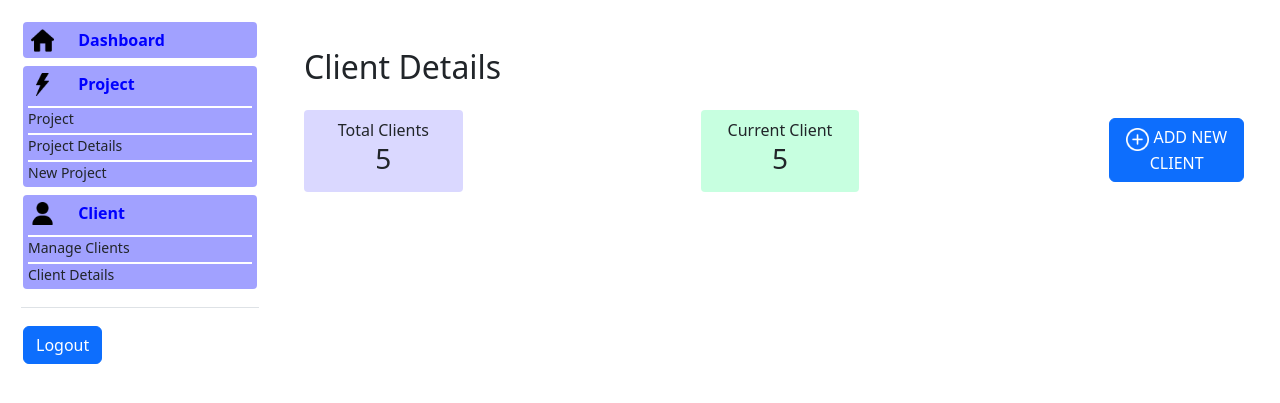
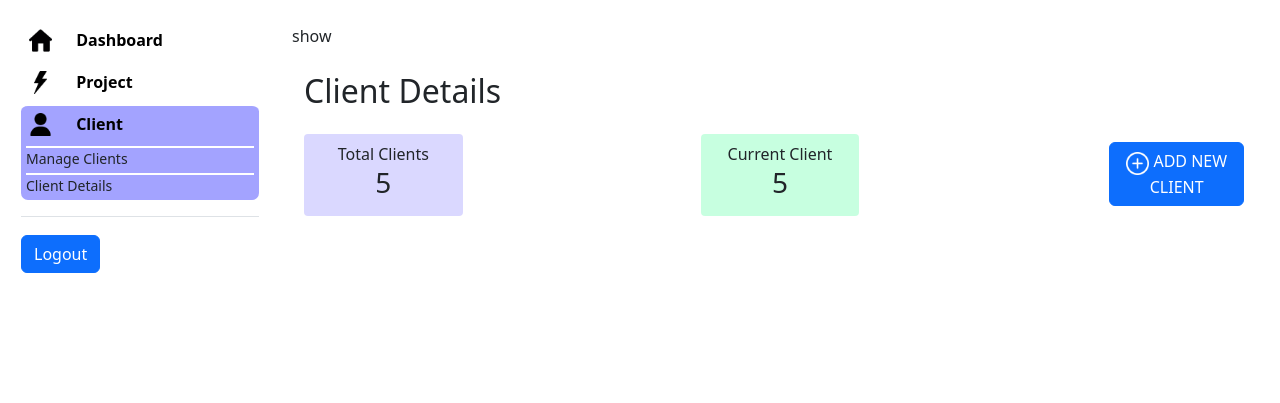
Before and after one commit to IndrajeetNinjaCoder/client_dashboard, a Django app: page /client/ in a window 1280 px wide. Shown: the top 403 px of the page. Run offline with Django 4.2, Linux system fonts and the light colour scheme; data comes from the database, SQL or seed files in the repository; both versions use the stored data as it was after the commit; some libraries are stand-ins or nearby versions.

Commit message:
some improvement

```diff
--- a/templates/base.html
+++ b/templates/base.html
@@ -75,16 +75,25 @@
             -webkit-overflow-scrolling: touch;
         }
 
-        .mb-1 {
-            background: #3c3cff7a;
-            /* color: blue; */
-            border: 2px solid white;
-            border-radius: 6px;
+        .mb-1{
+            border-radius: 7px;
+        }
+
+        .mb-1 a{
+            text-decoration: none;
+        }
+        .mb-1 a button.btn{
+            color: black;
+            text-decoration: none;
         }
 
         button.btn-toggle {
             color: blue;
             font-weight: bold;
+        }
+
+        .show ul li a{
+            color: blue;
         }
 
         li {
@@ -119,20 +128,20 @@
             </a> {% endcomment %}
             <ul class="list-unstyled ps-0">
 
-                <li class="mb-1">
+                <li class="mb-1 dashboard">
                     <img class="icon mx-2" src="/static/img/home.png" alt="My image">
                     <a href="/dashboard">
                         <button class="btn btn-toggle d-inline-flex align-items-center rounded border-0 collapsed"
                         data-bs-toggle="collapse" data-bs-target="#home-collapse" aria-expanded="false">Dashboard</button>
                     </a>
-                    <div class="collapse show" id="home-collapse">
+
                 </li>
 
-                <li class="mb-1">
+                <li class="mb-1 project">
                     <img class="icon mx-2" src="/static/img/thunder.png" alt="My image">
                     <a href="/project"><button class="btn btn-toggle d-inline-flex align-items-center rounded border-0 collapsed"
                         data-bs-toggle="collapse" data-bs-target="#home-collapse" aria-expanded="false">Project</button></a>
-                    <div class="collapse show" id="home-collapse">
+                    <div class="collapse {% block project %}{% endblock project %}" id="home-collapse">
                         <ul class="btn-toggle-nav list-unstyled fw-normal pb-1 small">
                             <li><a href="#" class="link-dark d-inline-flex text-decoration-none rounded">Project</a>
                             </li>
@@ -147,11 +156,11 @@
                 </li>
 
 
-                <li class="mb-1">
+                <li class="mb-1 client">
                     <img class="icon mx-2" src="/static/img/client.png" alt="My image">
                     <a href="/client"><button class="btn btn-toggle d-inline-flex align-items-center rounded border-0 collapsed"
                         data-bs-toggle="collapse" data-bs-target="#home-collapse" aria-expanded="false">Client</button></a>
-                    <div class="collapse show" id="home-collapse">
+                    <div class="collapse {% block client %}{% endblock client %}" id="home-collapse">
                         <ul class="btn-toggle-nav list-unstyled fw-normal pb-1 small">
                             <li><a href="#" class="link-dark d-inline-flex text-decoration-none rounded">Manage Clients</a>
                             </li>
--- a/templates/client/client.html
+++ b/templates/client/client.html
@@ -28,12 +28,17 @@
 
   }
 
+  .client{
+    background: #a3a3ff;
+  }
+
 </style>
 
 {% endblock css %}
 {% block body %}
 
 
+{% block client %}show{% endblock client %}
 
 
 <!-- Modal -->
--- a/templates/home/dashboard.html
+++ b/templates/home/dashboard.html
@@ -37,6 +37,10 @@
     }
     progress{
         width: 350px;
+    }
+
+    .dashboard{
+        background: #a3a3ff;
     }
 </style>
 {% endblock css %}
--- a/templates/project/project.html
+++ b/templates/project/project.html
@@ -33,10 +33,15 @@
     width: 23px;
     filter: invert(1);
   }
+  .project{
+    background: #a3a3ff;
+  }
 </style>
 
 {% endblock css %}
 {% block body %}
+
+{% block project %}show{% endblock project %}
 
 <div class="container">
   <h2 class="my-4">Project</h2>
```
Also changed, not shown: templates/project/newproject.html (+10 -1 lines), db.sqlite3.
